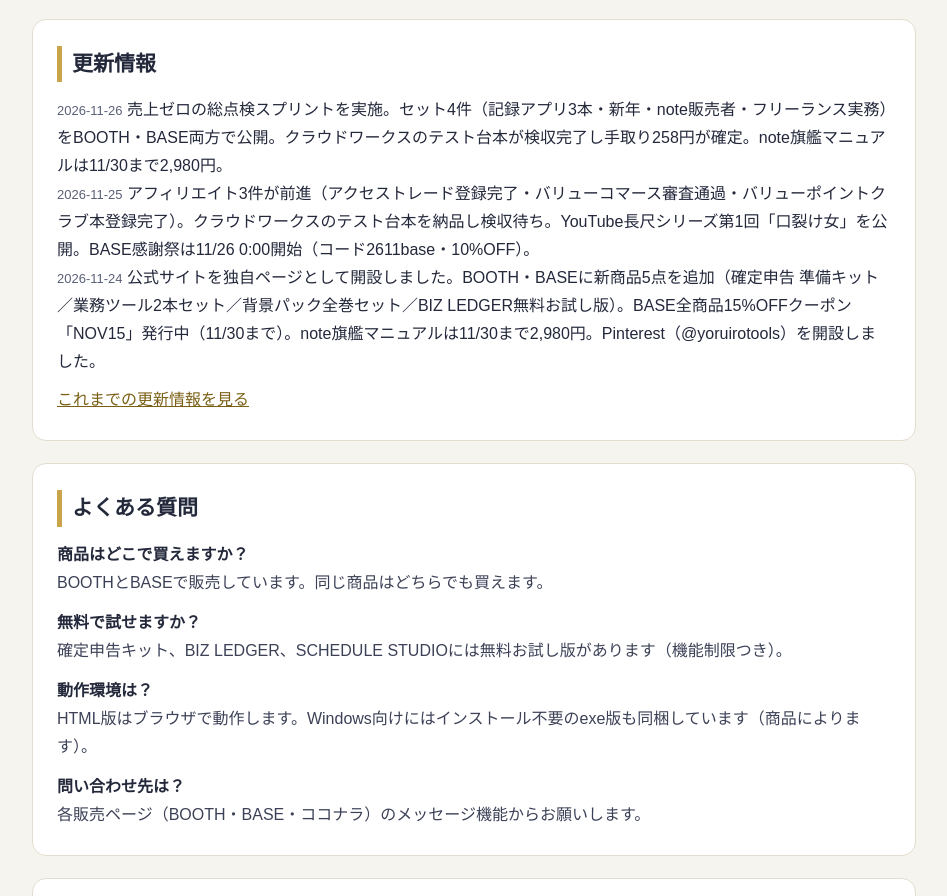
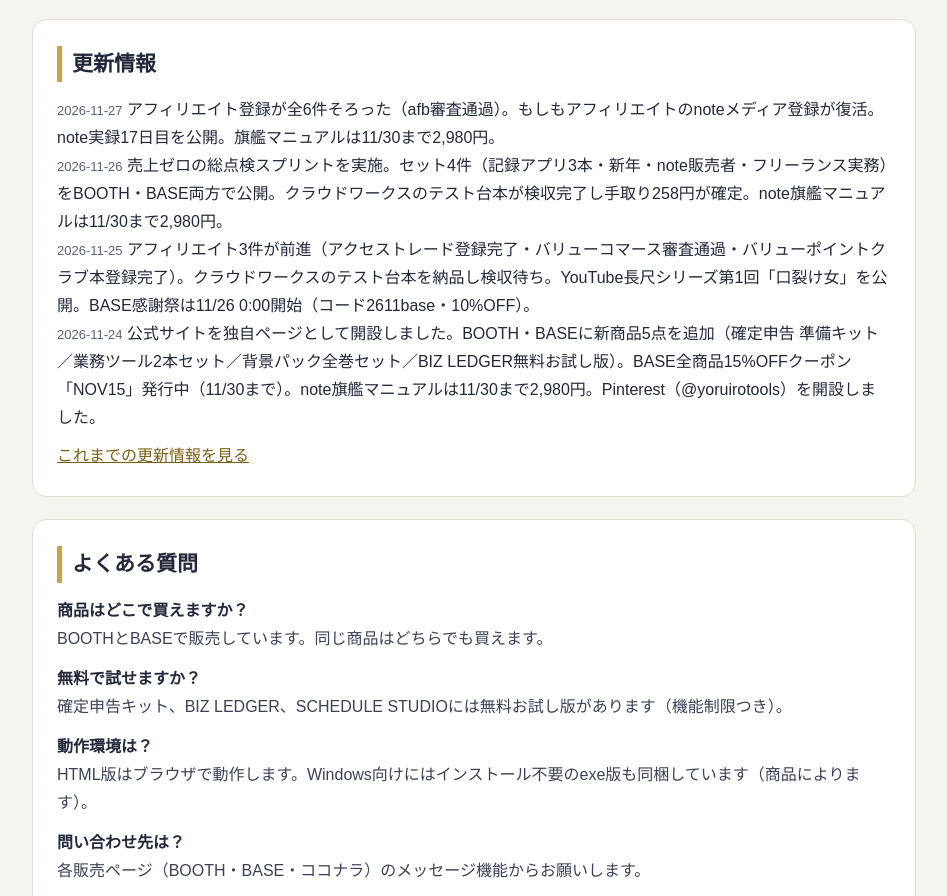
Before and after one commit to yoruiro-tools/yoruiro-tools.github.io, a plain HTML site: page index.html in a window 1280 px wide. Shown: the part 3188-4084 px from the top of the page, without its empty margins (166-1113 px from the left). Drawn offline with Linux system fonts and the light colour scheme.

Commit message:
トップページの更新情報に2026-11-27を追加

```diff
--- a/index.html
+++ b/index.html
@@ -106,6 +106,7 @@ footer{text-align:center;color:var(--mut);font-size:13px;padding:24px}
 
 <section id="updates">
 <h2>更新情報</h2>
+<p><span class="date">2026-11-27</span> アフィリエイト登録が全6件そろった（afb審査通過）。もしもアフィリエイトのnoteメディア登録が復活。note実録17日目を公開。旗艦マニュアルは11/30まで2,980円。</p>
 <p><span class="date">2026-11-26</span> 売上ゼロの総点検スプリントを実施。セット4件（記録アプリ3本・新年・note販売者・フリーランス実務）をBOOTH・BASE両方で公開。クラウドワークスのテスト台本が検収完了し手取り258円が確定。note旗艦マニュアルは11/30まで2,980円。</p>
 <p><span class="date">2026-11-25</span> アフィリエイト3件が前進（アクセストレード登録完了・バリューコマース審査通過・バリューポイントクラブ本登録完了）。クラウドワークスのテスト台本を納品し検収待ち。YouTube長尺シリーズ第1回「口裂け女」を公開。BASE感謝祭は11/26 0:00開始（コード2611base・10%OFF）。</p>
   <p><span class="date">2026-11-24</span> 公式サイトを独自ページとして開設しました。BOOTH・BASEに新商品5点を追加（確定申告 準備キット／業務ツール2本セット／背景パック全巻セット／BIZ LEDGER無料お試し版）。BASE全商品15%OFFクーポン「NOV15」発行中（11/30まで）。note旗艦マニュアルは11/30まで2,980円。Pinterest（@yoruirotools）を開設しました。</p>
```
